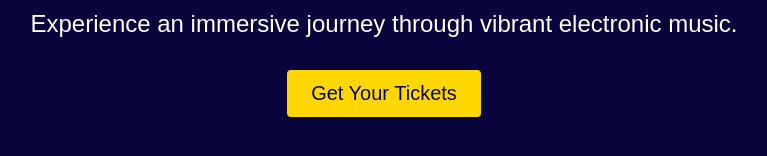
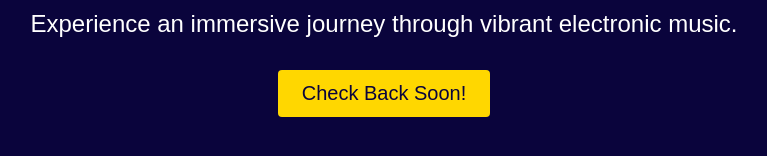
Before and after one commit to sm1else-bot/odyssey, a plain HTML site: page index.html in a window 1280 px wide. Shown: the part 400-556 px from the top of the page, without its empty margins (256-1023 px from the left). Drawn offline with Linux system fonts and the light colour scheme.

Commit message:
Update index.html

```diff
--- a/index.html
+++ b/index.html
@@ -51,7 +51,7 @@
   <div class="container">
     <h1>Welcome to Odyssey Fantasia</h1>
     <p>Experience an immersive journey through vibrant electronic music.</p>
-    <a href="#">Get Your Tickets</a>
+    <a href="#">Check Back Soon!</a>
   </div>
 </body>
 </html>
```
